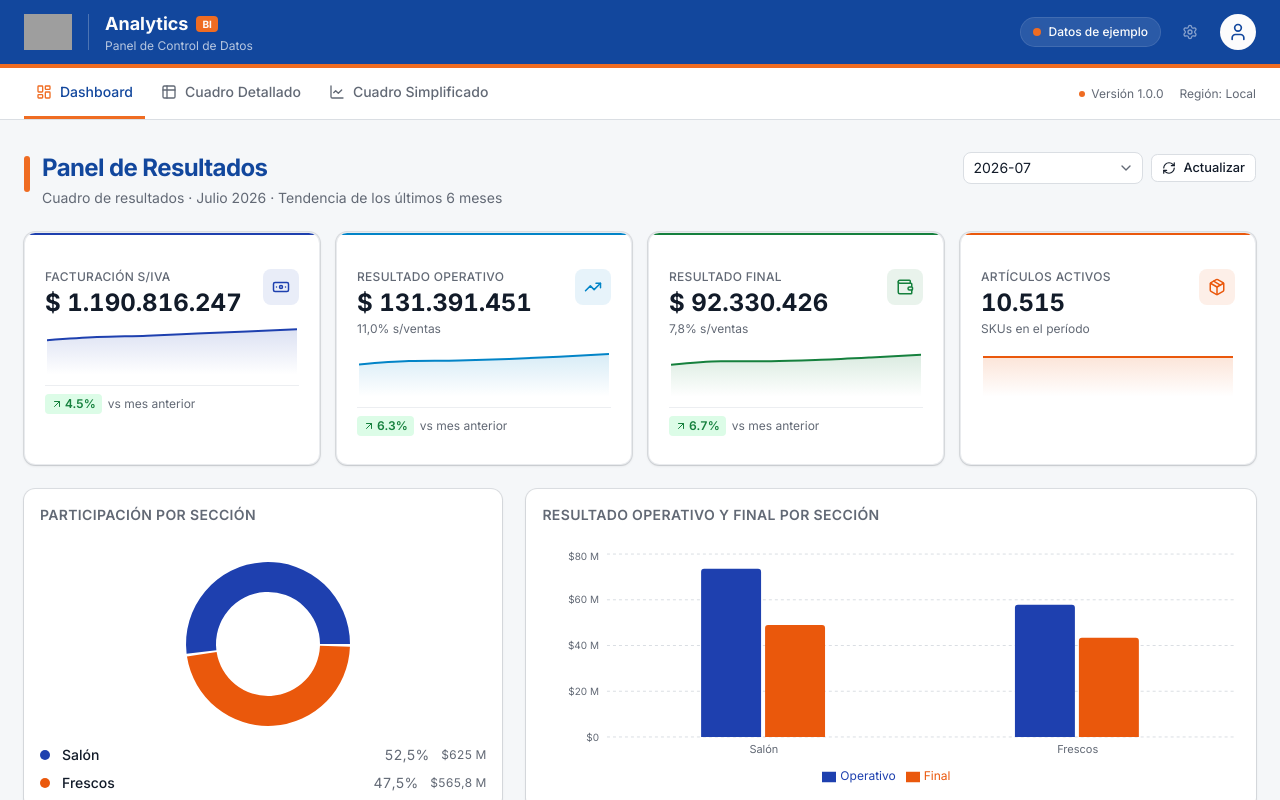
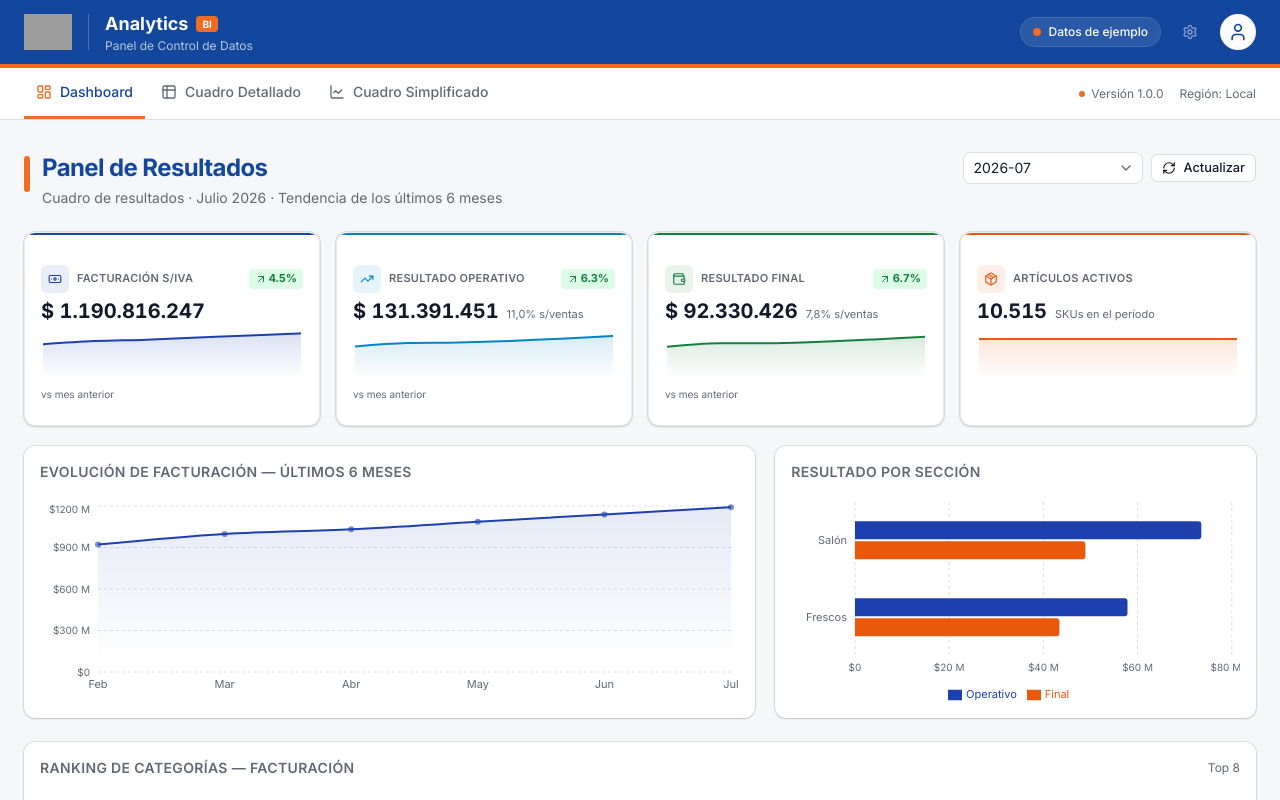
Before and after one commit to Wschanzze/Proyecto-BI, a Next.js app: page / in a window 1280 px wide. Shown: the top 800 px of the page. Built offline with nearby package versions, Linux system fonts and the light colour scheme; grey boxes are pictures that could not be loaded.

Commit message:
Manual update from v0

```diff
--- a/components/monarca/views/dashboard-view.tsx
+++ b/components/monarca/views/dashboard-view.tsx
@@ -15,9 +15,6 @@ import {
   AreaChart,
   Area,
   Tooltip,
-  PieChart,
-  Pie,
-  Cell,
   BarChart,
   Bar,
   XAxis,
@@ -44,7 +41,7 @@ function kpiVar(actual: number, anterior: number | undefined | null): number | n
   return ((actual - anterior) / anterior) * 100
 }
 
-const SECTION_COLORS = ["#1e40af", "#ea580c", "#0284c7", "#15803d", "#7c3aed", "#b45309"]
+
 
 // ── Sparkline micro-chart ────────────────────────────────────────────────────
 
@@ -108,33 +105,24 @@ function KPICard({
   const pos = variacion !== null && variacion >= 0
   return (
     <Card className="relative overflow-hidden border border-border/60 shadow-sm">
-      {/* top accent stripe */}
       <div className="absolute inset-x-0 top-0 h-0.5" style={{ background: sparkColor }} />
-      <CardContent className="p-5 pb-3">
-        <div className="flex items-start justify-between">
-          <div className="flex flex-col gap-0.5">
-            <span className="text-xs font-medium uppercase tracking-wide text-muted-foreground">{label}</span>
-            <span className="mt-1 text-2xl font-bold tabular-nums leading-none text-foreground">{value}</span>
-            {sub && <span className="mt-1 text-xs text-muted-foreground">{sub}</span>}
-          </div>
+      <CardContent className="px-4 pt-4 pb-2">
+        {/* header row: icon + label + badge */}
+        <div className="flex items-center justify-between gap-2">
+          <div className="flex items-center gap-2 min-w-0">
             <span
-            className="flex h-9 w-9 shrink-0 items-center justify-center rounded-lg"
+              className="flex h-7 w-7 shrink-0 items-center justify-center rounded-md"
               style={{ background: `${sparkColor}18` }}
             >
-            <Icon className="h-4.5 w-4.5" style={{ color: sparkColor }} />
+              <Icon className="h-3.5 w-3.5" style={{ color: sparkColor }} />
+            </span>
+            <span className="truncate text-[11px] font-semibold uppercase tracking-wide text-muted-foreground">
+              {label}
             </span>
           </div>
-
-        {/* sparkline */}
-        <div className="mt-3">
-          <Sparkline data={sparkData} color={sparkColor} />
-        </div>
-
-        {/* variación footer */}
           {variacion !== null && (
-          <div className="mt-1.5 flex items-center gap-1.5 border-t border-border/50 pt-2">
             <span
-              className="inline-flex items-center gap-0.5 rounded px-1.5 py-0.5 text-xs font-semibold tabular-nums"
+              className="inline-flex shrink-0 items-center gap-0.5 rounded px-1.5 py-0.5 text-[11px] font-bold tabular-nums"
               style={{
                 background: pos ? "#dcfce7" : "#fee2e2",
                 color: pos ? "#15803d" : "#b91c1c",
@@ -143,8 +131,23 @@ function KPICard({
               {pos ? <ArrowUpRight className="h-3 w-3" /> : <ArrowDownRight className="h-3 w-3" />}
               {Math.abs(variacion).toFixed(1)}%
             </span>
-            <span className="text-xs text-muted-foreground">{varLabel ?? "vs mes anterior"}</span>
+          )}
         </div>
+
+        {/* value */}
+        <div className="mt-2">
+          <span className="text-xl font-bold tabular-nums leading-none text-foreground">{value}</span>
+          {sub && <span className="ml-2 text-[11px] text-muted-foreground">{sub}</span>}
+        </div>
+
+        {/* sparkline */}
+        <div className="mt-2">
+          <Sparkline data={sparkData} color={sparkColor} />
+        </div>
+
+        {/* footer label */}
+        {variacion !== null && (
+          <p className="mt-1 text-[10px] text-muted-foreground">{varLabel ?? "vs mes anterior"}</p>
         )}
       </CardContent>
     </Card>
@@ -176,17 +179,6 @@ export function DashboardView({
   const tFact = useMemo(() => tendenciaKPI(periodoKey, "facturacion", 6), [periodoKey])
   const tRdoOp = useMemo(() => tendenciaKPI(periodoKey, "resultadoOperativo", 6), [periodoKey])
   const tRdoFin = useMemo(() => tendenciaKPI(periodoKey, "resultadoFinal", 6), [periodoKey])
-
-  // Donut / pie data for secciones
-  const seccionPieData = useMemo(
-    () =>
-      cuadro.secciones.map((s, i) => ({
-        name: s.nombre,
-        value: s.total.facturacion,
-        color: SECTION_COLORS[i] ?? "#64748b",
-      })),
-    [cuadro],
-  )
 
   // Bar chart: resultado operativo y final por sección
   const seccionBarData = useMemo(
@@ -264,83 +256,58 @@ export function DashboardView({
         />
       </div>
 
-      {/* ── Second row: donut + bar ── */}
-      <div className="mt-6 grid grid-cols-1 gap-6 lg:grid-cols-5">
+      {/* ── Second row: evolución mensual (área) + resultados por sección (barras) ── */}
+      <div className="mt-5 grid grid-cols-1 gap-5 lg:grid-cols-5">
 
-        {/* Donut: participación por sección */}
-        <Card className="lg:col-span-2 border-border/60 shadow-sm">
-          <CardHeader className="pb-2">
+        {/* Evolución de facturación — últimos 6 meses */}
+        <Card className="lg:col-span-3 border-border/60 shadow-sm">
+          <CardHeader className="pb-1">
             <CardTitle className="text-sm font-semibold uppercase tracking-wide text-muted-foreground">
-              Participación por Sección
+              Evolución de Facturación — últimos 6 meses
             </CardTitle>
           </CardHeader>
-          <CardContent className="flex flex-col items-center gap-4">
-            <PieChart width={200} height={180}>
-              <Pie
-                data={seccionPieData}
-                cx={100}
-                cy={90}
-                innerRadius={52}
-                outerRadius={82}
-                paddingAngle={2}
-                dataKey="value"
-              >
-                {seccionPieData.map((entry) => (
-                  <Cell key={entry.name} fill={entry.color} stroke="transparent" />
-                ))}
-              </Pie>
+          <CardContent>
+            <ResponsiveContainer width="100%" height={200}>
+              <AreaChart data={tFact} margin={{ top: 4, right: 8, left: 0, bottom: 0 }}>
+                <defs>
+                  <linearGradient id="grad-fact" x1="0" y1="0" x2="0" y2="1">
+                    <stop offset="5%" stopColor="#1e40af" stopOpacity={0.18} />
+                    <stop offset="95%" stopColor="#1e40af" stopOpacity={0} />
+                  </linearGradient>
+                </defs>
+                <CartesianGrid strokeDasharray="3 3" stroke="var(--border)" vertical={false} />
+                <XAxis dataKey="mes" tick={{ fontSize: 11, fill: "var(--muted-foreground)" }} axisLine={false} tickLine={false} />
+                <YAxis tick={{ fontSize: 10, fill: "var(--muted-foreground)" }} axisLine={false} tickLine={false} tickFormatter={(v) => formatCurrencyCompact(v)} width={58} />
                 <Tooltip
-                formatter={(val: number) => [formatCurrencyCompact(val), "Facturación"]}
+                  formatter={(v: number) => [formatCurrencyCompact(v), "Facturación"]}
                   contentStyle={{ fontSize: 12, borderRadius: 6 }}
                 />
-            </PieChart>
-            <div className="w-full space-y-2">
-              {seccionPieData.map((s) => {
-                const pct = (s.value / total.facturacion) * 100
-                return (
-                  <div key={s.name} className="flex items-center gap-3">
-                    <span className="h-2.5 w-2.5 shrink-0 rounded-full" style={{ background: s.color }} />
-                    <span className="flex-1 truncate text-sm font-medium">{s.name}</span>
-                    <span className="tabular-nums text-sm text-muted-foreground">{formatPercent(pct)}</span>
-                    <span className="tabular-nums text-xs text-muted-foreground">{formatCurrencyCompact(s.value)}</span>
-                  </div>
-                )
-              })}
-            </div>
+                <Area type="monotone" dataKey="value" stroke="#1e40af" strokeWidth={2} fill="url(#grad-fact)" dot={{ r: 3, fill: "#1e40af", strokeWidth: 0 }} activeDot={{ r: 4 }} />
+              </AreaChart>
+            </ResponsiveContainer>
           </CardContent>
         </Card>
 
-        {/* Bar: resultado por sección */}
-        <Card className="lg:col-span-3 border-border/60 shadow-sm">
-          <CardHeader className="pb-2">
+        {/* Resultados por sección — barras */}
+        <Card className="lg:col-span-2 border-border/60 shadow-sm">
+          <CardHeader className="pb-1">
             <CardTitle className="text-sm font-semibold uppercase tracking-wide text-muted-foreground">
-              Resultado Operativo y Final por Sección
+              Resultado por Sección
             </CardTitle>
           </CardHeader>
           <CardContent>
-            <ResponsiveContainer width="100%" height={240}>
-              <BarChart data={seccionBarData} barCategoryGap="30%" barGap={4}>
-                <CartesianGrid strokeDasharray="3 3" stroke="var(--border)" vertical={false} />
-                <XAxis
-                  dataKey="name"
-                  tick={{ fontSize: 11, fill: "var(--muted-foreground)" }}
-                  axisLine={false}
-                  tickLine={false}
-                />
-                <YAxis
-                  tick={{ fontSize: 10, fill: "var(--muted-foreground)" }}
-                  axisLine={false}
-                  tickLine={false}
-                  tickFormatter={(v) => formatCurrencyCompact(v)}
-                  width={60}
-                />
+            <ResponsiveContainer width="100%" height={200}>
+              <BarChart data={seccionBarData} layout="vertical" barCategoryGap="25%" barGap={2} margin={{ top: 0, right: 8, left: 4, bottom: 0 }}>
+                <CartesianGrid strokeDasharray="3 3" stroke="var(--border)" horizontal={false} />
+                <XAxis type="number" tick={{ fontSize: 10, fill: "var(--muted-foreground)" }} axisLine={false} tickLine={false} tickFormatter={(v) => formatCurrencyCompact(v)} />
+                <YAxis type="category" dataKey="name" tick={{ fontSize: 11, fill: "var(--muted-foreground)" }} axisLine={false} tickLine={false} width={60} />
                 <Tooltip
                   formatter={(v: number, name: string) => [formatCurrencyCompact(v), name]}
                   contentStyle={{ fontSize: 12, borderRadius: 6 }}
                 />
-                <Legend wrapperStyle={{ fontSize: 12 }} />
-                <Bar dataKey="Operativo" fill="#1e40af" radius={[3, 3, 0, 0]} />
-                <Bar dataKey="Final" fill="#ea580c" radius={[3, 3, 0, 0]} />
+                <Legend wrapperStyle={{ fontSize: 11 }} />
+                <Bar dataKey="Operativo" fill="#1e40af" radius={[0, 3, 3, 0]} />
+                <Bar dataKey="Final" fill="#ea580c" radius={[0, 3, 3, 0]} />
               </BarChart>
             </ResponsiveContainer>
           </CardContent>
```
Lines whose indentation alone changed are shown as unchanged.
